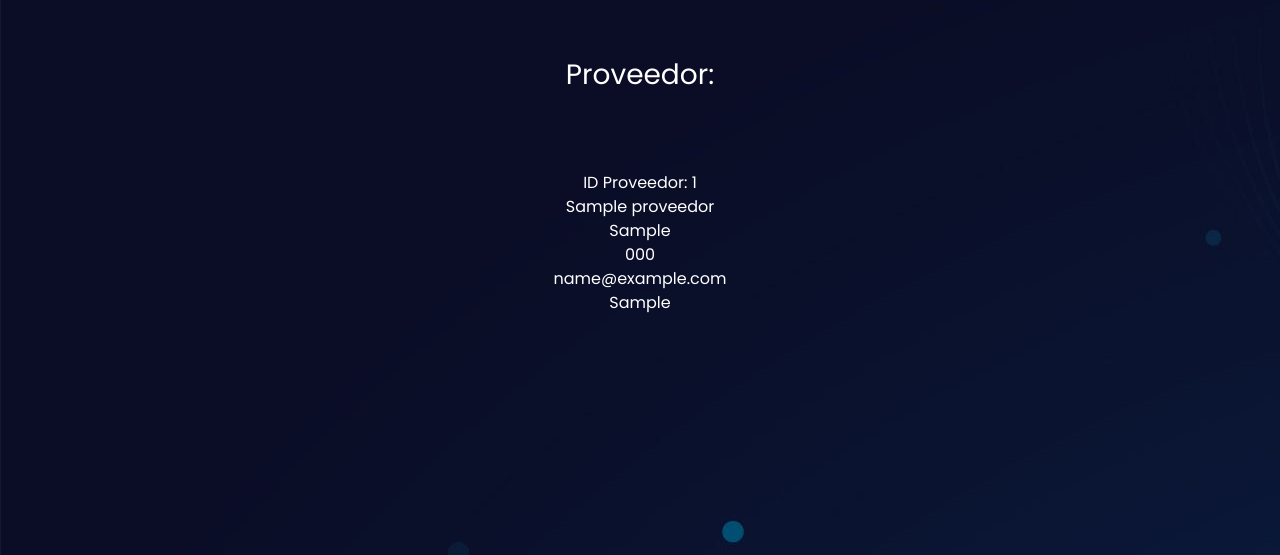
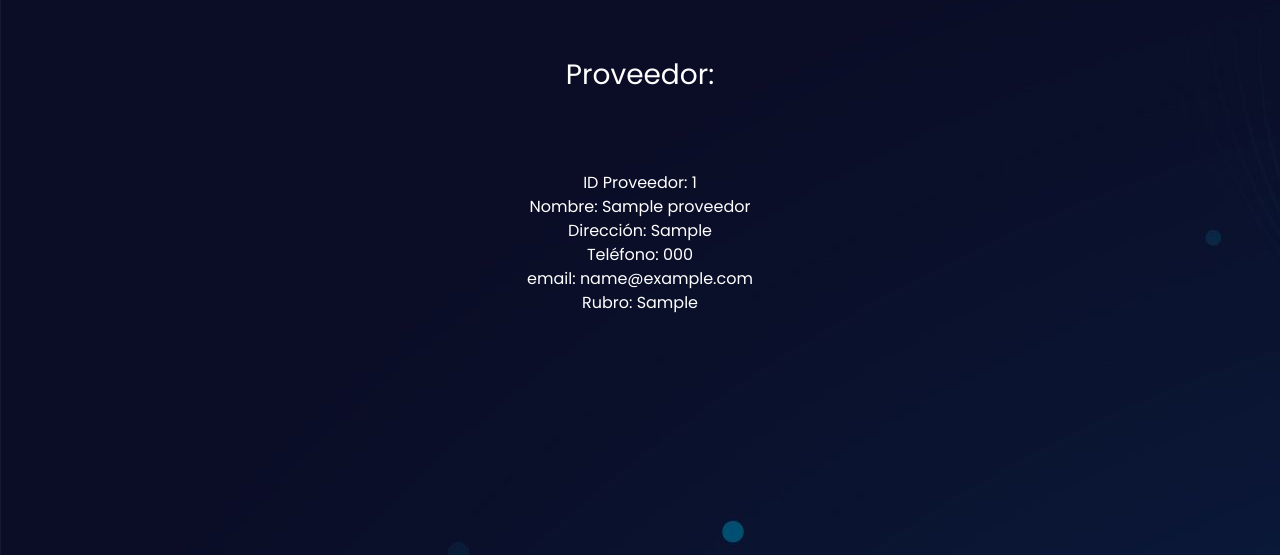
Before and after one commit to Aranzu/encargo1, a Django app: page /show_proveedor/1 in a window 1280 px wide. Shown: the part 220-775 px from the top of the page. Run offline with Django 3.2, Linux system fonts and the light colour scheme; tables that the repository leaves empty hold one stand-in row (values such as "Sample post").

Commit message:
add proveedor

```diff
--- a/Seguridad_login/proveedor/templates/show_proveedor.html
+++ b/Seguridad_login/proveedor/templates/show_proveedor.html
@@ -10,11 +10,11 @@
 			<div class="row mt-3">
 				<div class="col text-white">
                     ID Proveedor: {{ proveedor.IDProveedor }}<br/>
-                    {{ proveedor.Nombre }}<br/>
-                    {{ proveedor.Direccion }}<br/>
-                    {{ proveedor.Telefono }}<br/>
-                    {{ proveedor.email }}<br/>
-                    {{ proveedor.Rubro }}<br/>
+                    Nombre: {{ proveedor.Nombre }}<br/>
+                    Dirección: {{ proveedor.Direccion }}<br/>
+                    Teléfono: {{ proveedor.Telefono }}<br/>
+                    email: {{ proveedor.email }}<br/>
+                    Rubro: {{ proveedor.Rubro }}<br/>
                 </div>
 			</div>
 		</div>
```
